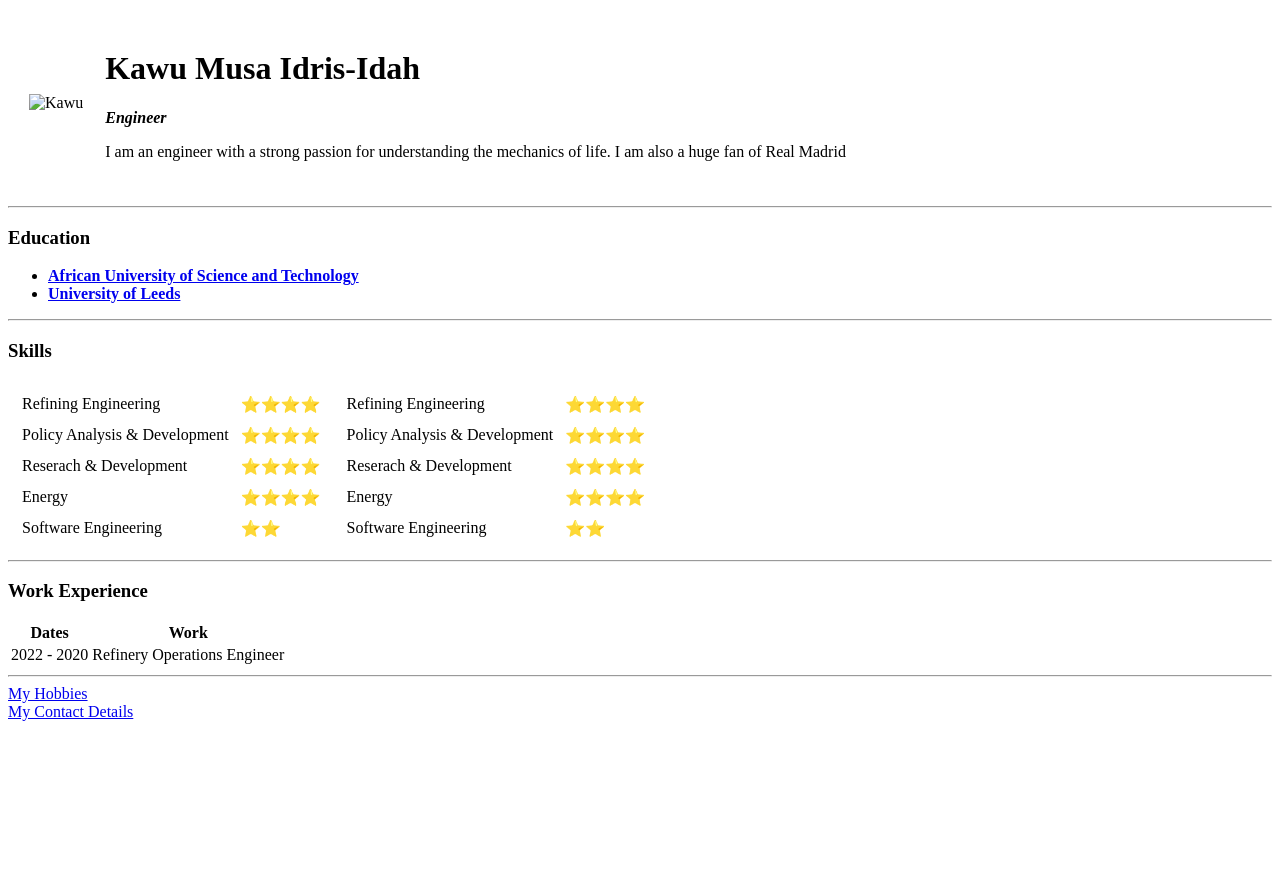
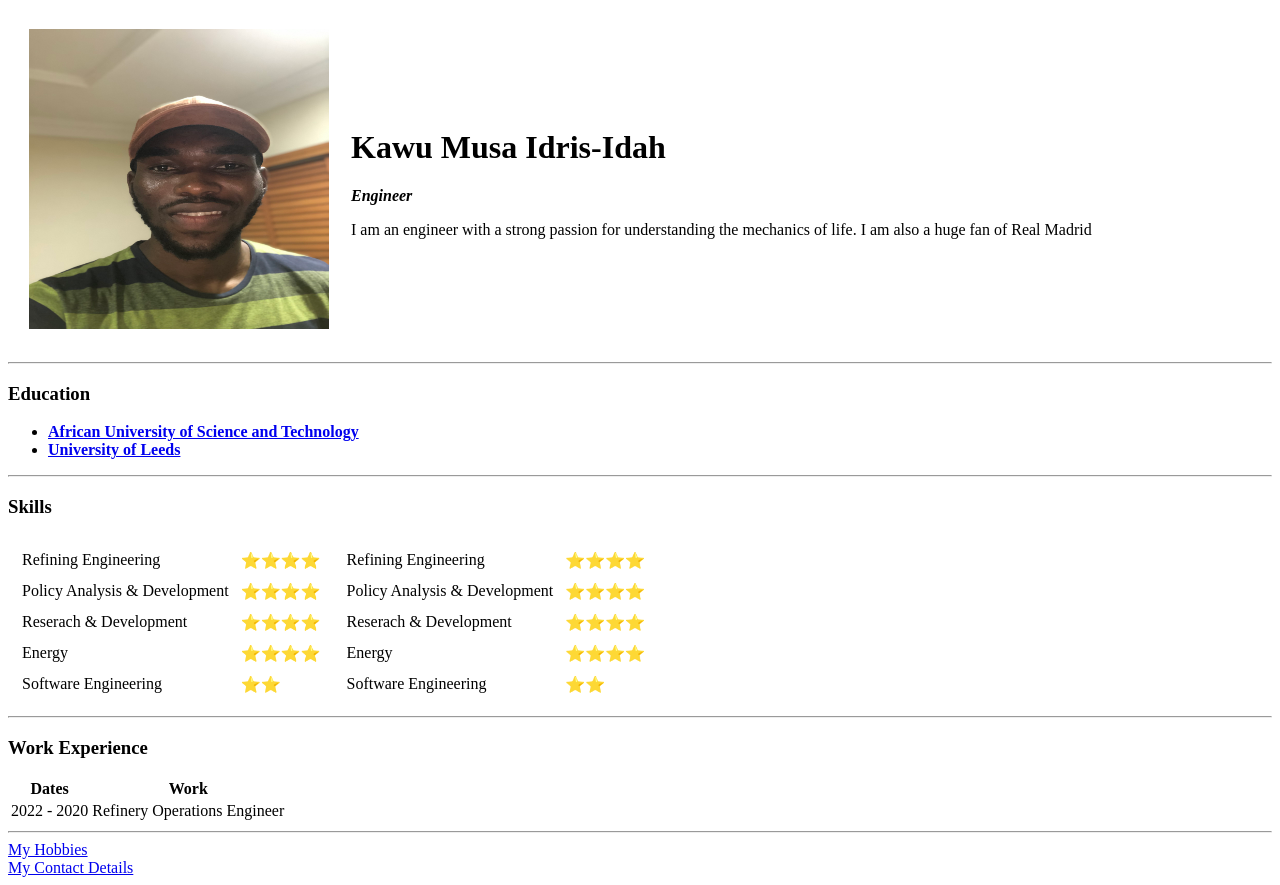
Before and after one commit to KawuMusa/CV-LearningpurposesOnly-, a plain HTML site: page index.html in a window 1280 px wide. Before the commit the page ends 800 px from the top, so only its background shows below. Drawn offline with Linux system fonts and the light colour scheme.

Commit message:
Update index.html

```diff
--- a/index.html
+++ b/index.html
@@ -10,7 +10,7 @@
     <table cellspacing = "20">
         <tr>
             <td>
-                <img src= "main/IMG_9140.jpg" alt="Kawu" width="300" height="300">
+                <img src= "IMG_9140.jpg" alt="Kawu" width="300" height="300">
             </td>
             <td>
                 <h1> Kawu Musa Idris-Idah </h1>
```
